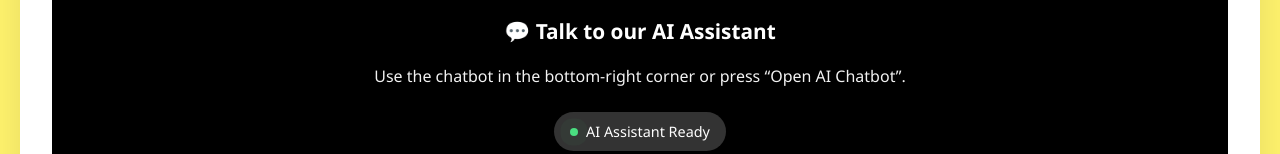
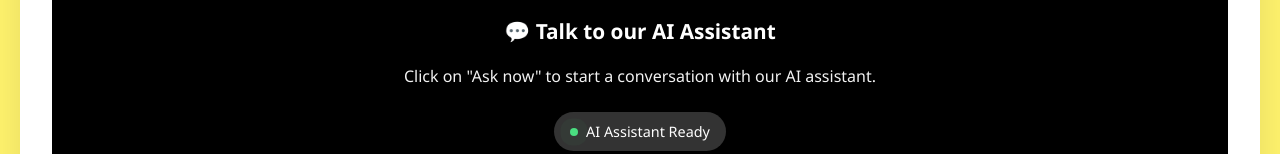
Before and after one commit to NFroehlich1/NovaKIT, a website built with Vite: page nova3DPrint/index.html in a window 1280 px wide. Shown: the part 525-679 px from the top of the page. Built offline with nearby package versions, Linux system fonts and the light colour scheme.

Commit message:
Update AI assistant text: Click on Ask now button

```diff
--- a/nova3DPrint/index.html
+++ b/nova3DPrint/index.html
@@ -34,7 +34,7 @@
         <div class="ai-chat-notice">
             <div class="notice-content">
                 <h4>💬 Talk to our AI Assistant</h4>
-                <p>Use the chatbot in the bottom‑right corner or press “Open AI Chatbot”.</p>
+                <p>Click on "Ask now" to start a conversation with our AI assistant.</p>
                 <div class="chat-indicator">
                     <span class="pulse-dot"></span>
                     <span>AI Assistant Ready</span>
```
